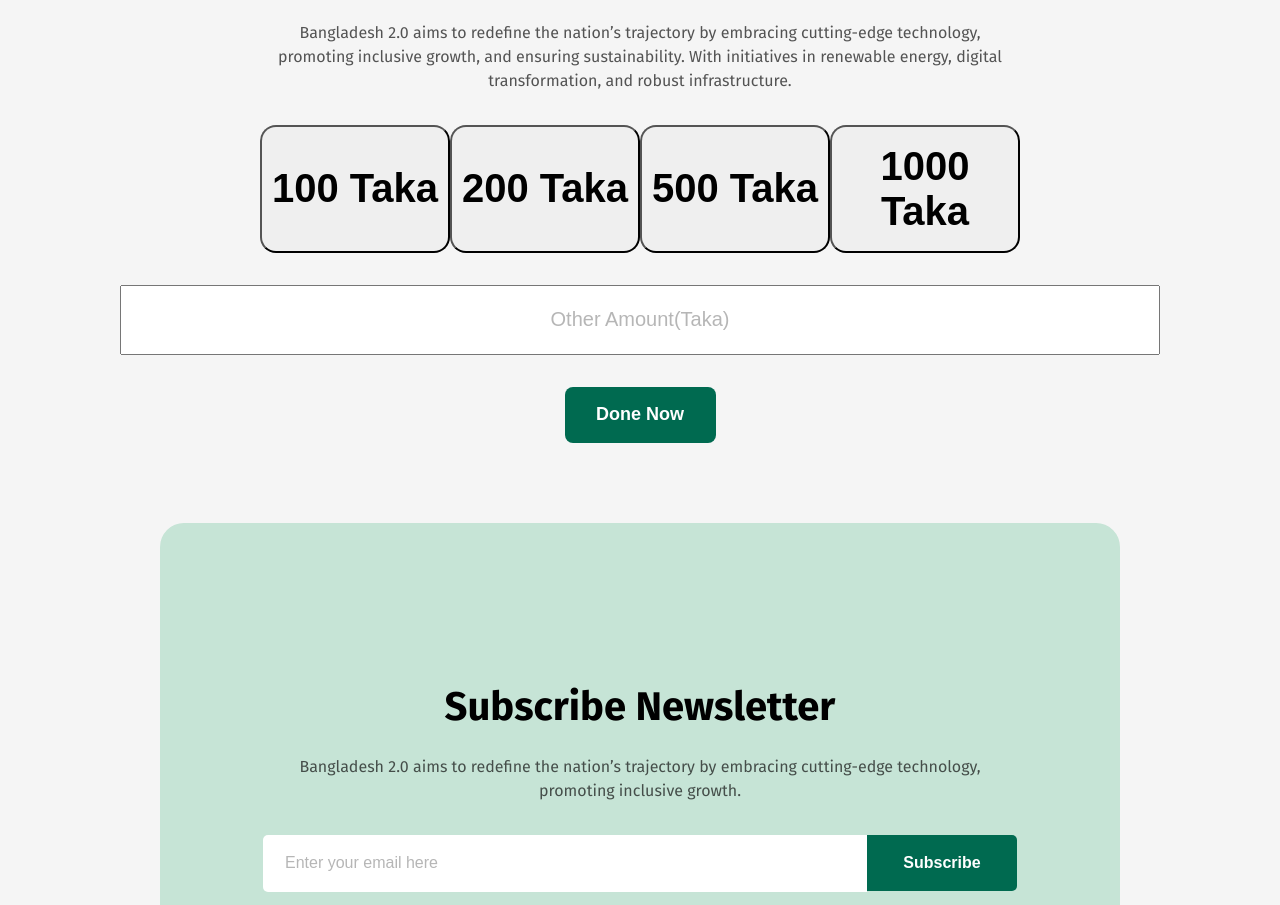
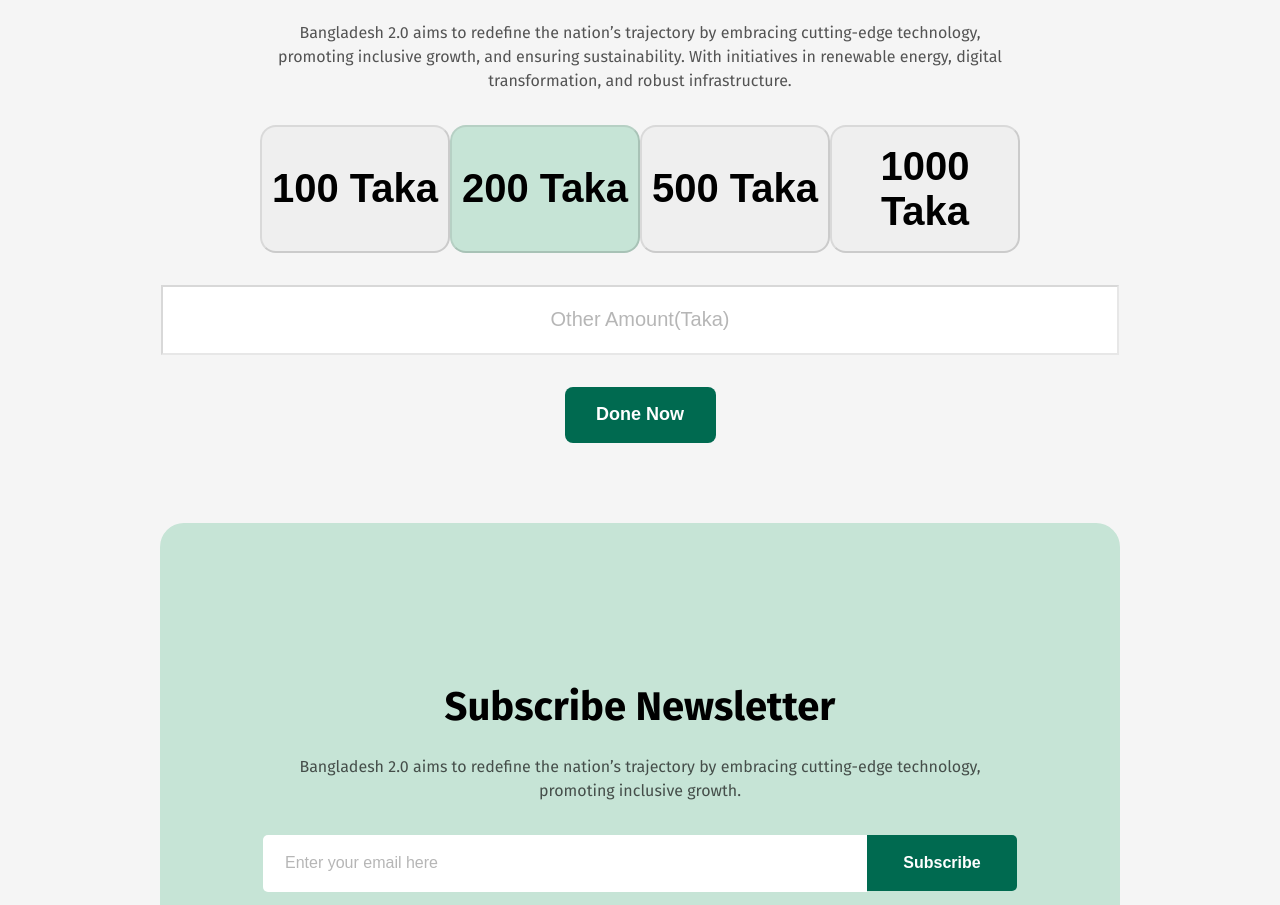
Before and after one commit to Rafi-Shariar/PH-A1-Bangladesh-2.0, a plain HTML site: page index.html in a window 1280 px wide. Shown: the part 4948-5853 px from the top of the page. Drawn offline with Linux system fonts and the light colour scheme.

Commit message:
project closed

```diff
--- a/index.html
+++ b/index.html
@@ -190,8 +190,8 @@
 
             <div class="donate-boxs">
                 <button>100 Taka</button>
-                <button>200 Taka</button>
-                <button>500 Taka</button>
+                <button class="donate-btn">200 Taka</button>
+                <button >500 Taka</button>
                 <button>1000 Taka</button>
             </div>
 
--- a/style.css
+++ b/style.css
@@ -377,6 +377,7 @@ th{
     font-size: 40px;
     font-weight: 700;
     border-radius: 16px;
+    border-color: rgba(14, 14, 14, 0.15);
 }
 
 .inputs{
@@ -384,14 +385,16 @@ th{
     flex-direction: column;
     align-items: center;
     margin-top: 32px;
+
 }
 
 .inputs input{
-    width: 1032px;
+    width: 950px;
     height: 64px;
     text-align: center;
     font-size: 20px;
     margin-bottom: 32px;
+    border-color: rgba(14, 14, 14, 0.15);
 }
 
 .inputs input::placeholder{
@@ -408,8 +411,13 @@ th{
 
 }
 
+.donate-btn{
+    background: #C6E4D6;
+}
+
 .donate-boxs button:hover{
-    background: #C6E4D6;
+    background: rgba(0, 106, 80, 1);
+    color: white;
 
 }
 
```
